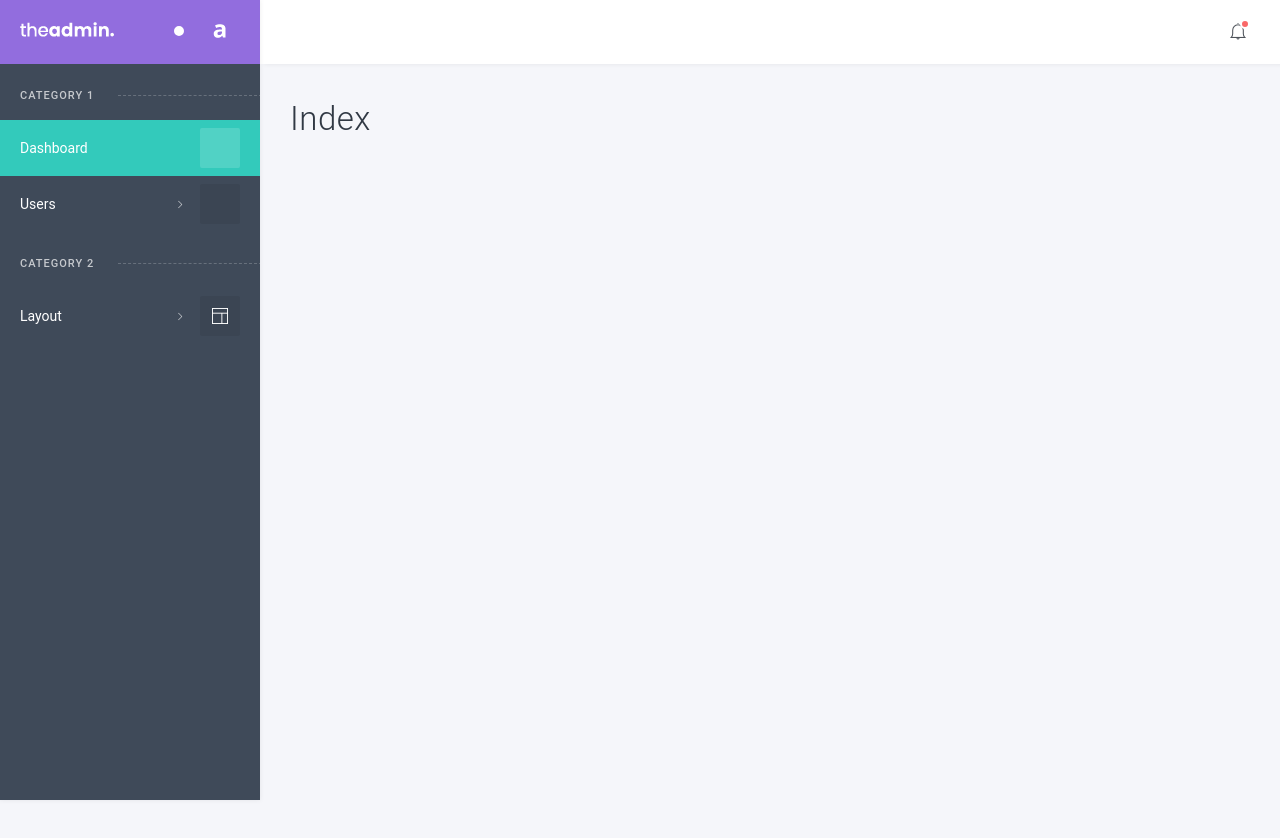
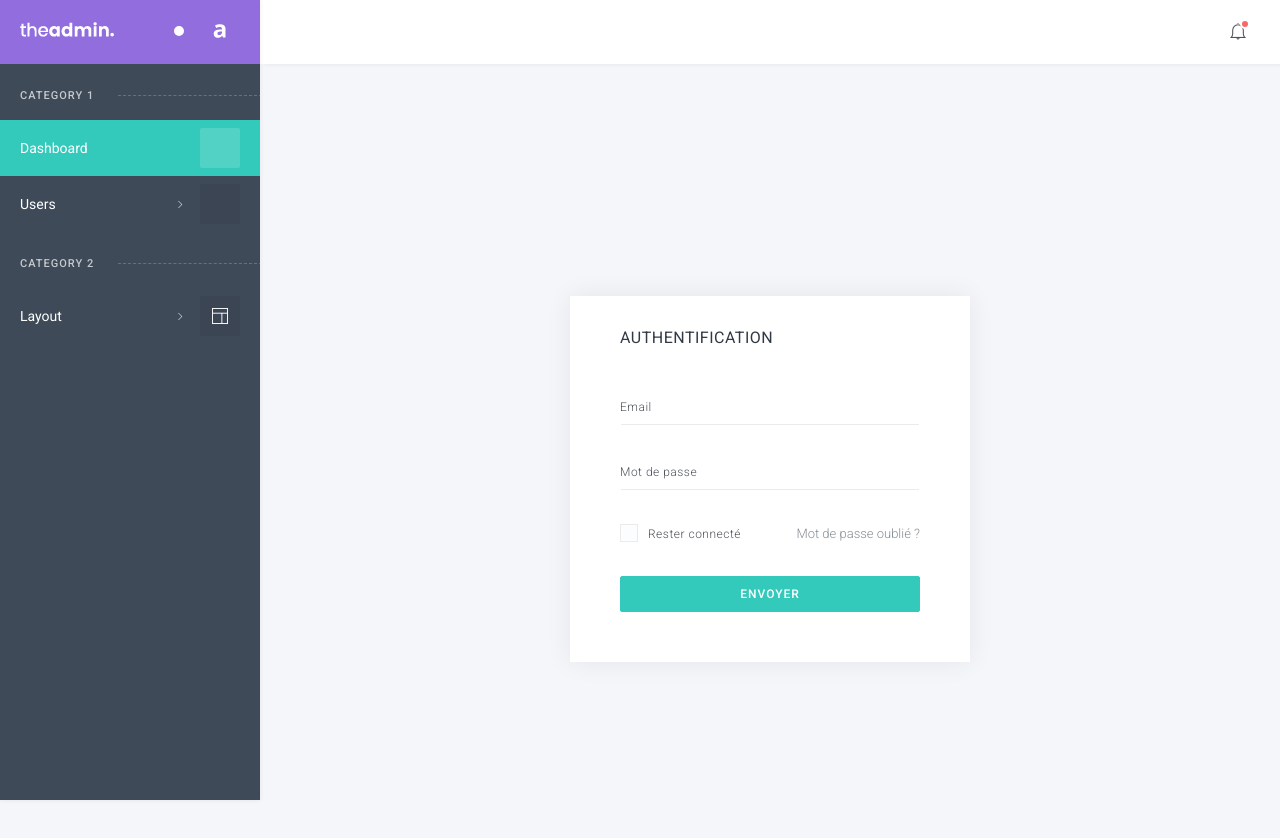
Before and after one commit to igor110055/myDASHBOARD, a Next.js app: page / in a window 1280 px wide. Shown: the top 838 px of the page. Before the commit the page ends 800 px from the top, so only its background shows below. Built offline with nearby package versions, Linux system fonts and the light colour scheme; a web font is replaced by a local one.

Commit message:
adding Signin & Container component

```diff
--- /dev/null
+++ b/components/Header/Container.jsx
@@ -0,0 +1,7 @@
+export default function Container({children}) {
+  return (
+    <main className="main-container">
+      <div className="main-content">{children}</div>
+    </main>
+  );
+}
--- a/components/Layout.jsx
+++ b/components/Layout.jsx
@@ -1,8 +1,10 @@
 import Head from "next/head";
+import Container from "./Header/Container";
 import Sidebar from "./Header/Sidebar";
 import Topbar from "./Header/Topbar";
+import Signin from "./Signin/Signin";
 
-export default function Layout({children}) {
+export default function Layout({ children }) {
   return (
     <>
       <Head>
@@ -11,29 +13,25 @@ export default function Layout({children}) {
           name="viewport"
           content="width=device-width, initial-scale=1, shrink-to-fit=no"
         />
-        <meta
-          name="description"
-          content="dashboard "
+        <meta name="description" content="dashboard " />
+        <link
+          href="https://fonts.googleapis.com/css?family=Roboto:100,300,400,500,300i"
+          rel="stylesheet"
         />
-
         <title>Dashboard</title>
       </Head>
       {/* <!-- Preloader --> */}
 
       {/* <!-- Sidebar --> */}
 
-      <Sidebar/>
+      <Sidebar />
       {/* <!-- END Sidebar --> */}
 
       {/* <!-- Topbar --> */}
-      <Topbar/>
+      <Topbar />
       {/* <!-- END Topbar --> */}
       {/* <!-- Main container --> */}
-      <main className="main-container">
-        <div className="main-content">
-            {children}
-        </div>
-      </main>
+      <Signin />
       {/* <!--/.main-content --> */}
 
       {/* <!-- Scripts --> */}
--- a/components/Signin/Signin.jsx
+++ b/components/Signin/Signin.jsx
@@ -1,6 +1,66 @@
+import Container from "../Header/Container";
 
 export default function Signin() {
   return (
-    <div>Signin</div>
-  )
+    <Container>
+      <div className="row min-h-fullscreen center-vh p-20 m-0">
+        <div className="col-12">
+          <div
+            className="card card-shadowed px-50 py-30 w-400px mx-auto"
+            style={{ maxWidth: "100%" }}
+          >
+            <h5 className="text-uppercase">Authentification</h5>
+            <br />
+
+            <form className="form-type-material">
+              <div className="form-group">
+                <input
+                  type="text"
+                  className="form-control"
+                  id="email"
+                  name="email"
+                />
+                <label htmlFor="email">Email</label>
+              </div>
+
+              <div className="form-group">
+                <input
+                  type="password"
+                  className="form-control"
+                  id="password"
+                  name="password"
+                />
+                <label htmlFor="password">Mot de passe</label>
+              </div>
+
+              <div className="form-group flexbox flex-column flex-md-row">
+                <div className="custom-control custom-checkbox">
+                  <input type="checkbox" className="custom-control-input" />
+                  <label className="custom-control-label">
+                    Rester connecté
+                  </label>
+                </div>
+
+                <a
+                  className="text-muted hover-primary fs-13 mt-2 mt-md-0"
+                  href="#"
+                >
+                  Mot de passe oublié ?
+                </a>
+              </div>
+
+              <div className="form-group">
+                <button
+                  className="btn btn-bold btn-block btn-primary"
+                  type="submit"
+                >
+                  Envoyer
+                </button>
+              </div>
+            </form>
+          </div>
+        </div>
+      </div>
+    </Container>
+  );
 }
```
